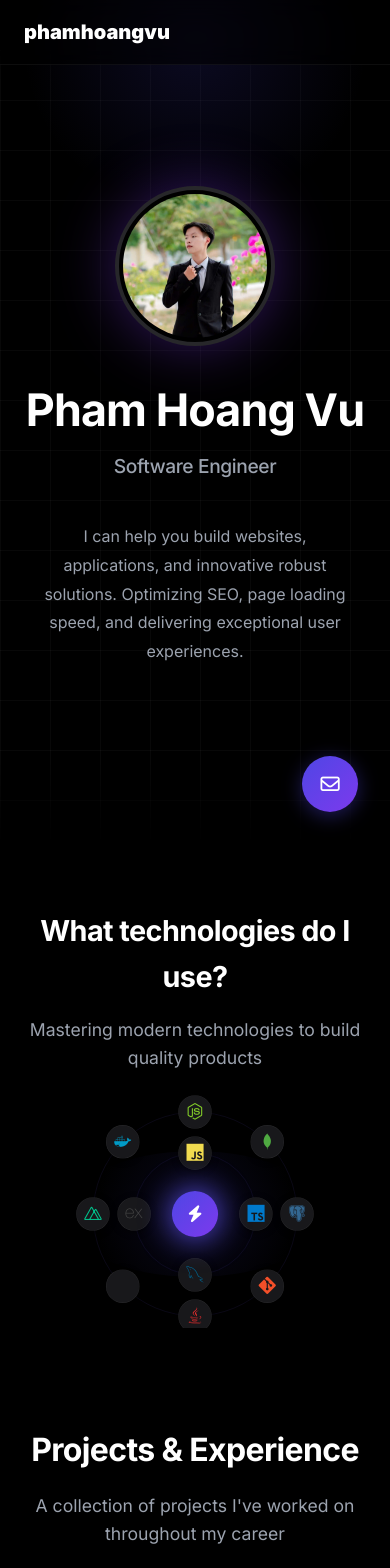
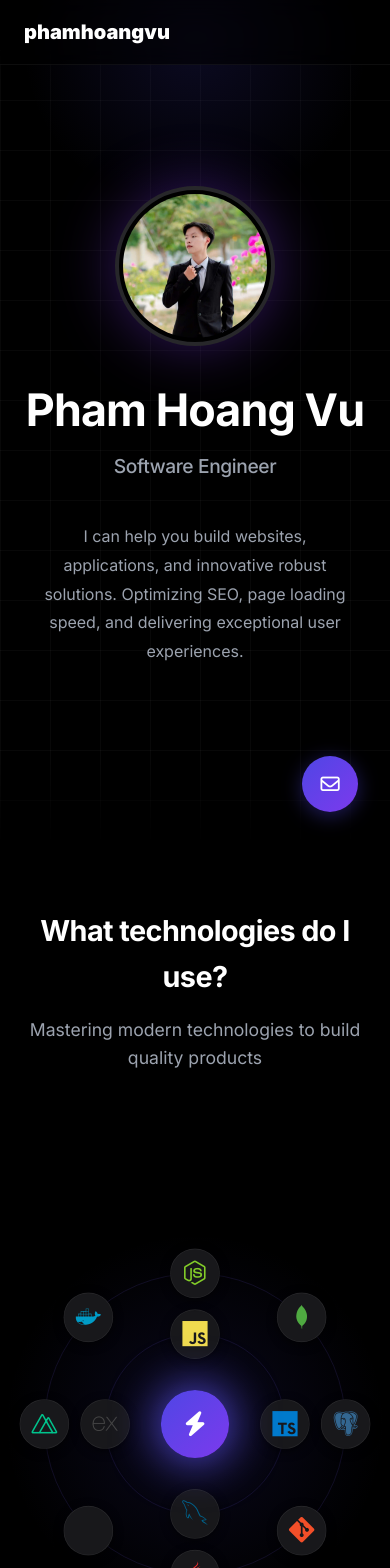
Before and after one commit to phamhoangvu2k7/Portfolio, a React (Vite) app in the folder frontend/: page / in a window 390 px wide. Shown: the top 1568 px of the page. Built offline with nearby package versions, Linux system fonts and the light colour scheme.

Commit message:
fix UI of mobile

```diff
--- a/frontend/src/index.css
+++ b/frontend/src/index.css
@@ -273,7 +273,8 @@ h4 {
   align-items: center;
   text-align: center;
   width: 100%;
-  overflow-x: hidden;
+  overflow: visible;
+  /* Ensure no internal scrollbars */
 }
 
 .orbital-header {
@@ -296,6 +297,7 @@ h4 {
   justify-content: center;
   position: relative;
   overflow: visible;
+  /* Ensure no internal scrollbars */
 }
 
 .orbit-scene {
@@ -516,11 +518,13 @@ h4 {
   .nav-links {
     gap: 1.5rem;
   }
+
   .orbit-scene {
     transform: scale(0.75);
     margin-top: -50px;
     margin-bottom: -50px;
   }
+
   .bento-grid {
     grid-template-columns: repeat(2, 1fr);
   }
@@ -530,30 +534,37 @@ h4 {
   .top-nav {
     padding: 1rem 1.5rem;
   }
+
   .nav-links {
-    display: none; /* Hide primary links on mobile for cleaner look */
+    display: none;
+    /* Hide primary links on mobile for cleaner look */
   }
+
   .hero-avatar {
     width: 220px;
     height: 220px;
     box-shadow: 0 0 60px rgba(124, 58, 237, 0.4);
   }
+
   .hero-name {
     font-size: 3.5rem;
   }
+
   .orbit-scene {
-    transform: scale(0.55);
-    margin-top: -60px;
-    margin-bottom: -80px;
-    height: 400px;
+    transform: scale(0.78);
+    margin-top: 0;
+    margin-bottom: -20px;
   }
+
   .orbital-section {
     padding: 4rem 5vw;
   }
+
   .bento-grid {
     grid-template-columns: 1fr;
     gap: 1.5rem;
   }
+
   .bento-header h2 {
     font-size: 2rem;
   }
@@ -563,26 +574,31 @@ h4 {
   .hero-name {
     font-size: 2.8rem;
   }
+
   .hero-avatar {
     width: 160px;
     height: 160px;
   }
+
   .orbit-scene {
-    transform: scale(0.42);
-    margin-top: -40px;
-    margin-bottom: -100px;
-    height: 300px;
+    transform: scale(0.62);
+    margin-top: 10px;
+    margin-bottom: 0px;
   }
+
   .orbital-header {
     margin-bottom: 2rem;
   }
+
   .orbital-header h2 {
     font-size: 1.8rem;
   }
+
   .hero-description {
     font-size: 1rem;
     padding: 0 1rem;
   }
+
   .primary-button {
     padding: 0.8rem 2rem;
     font-size: 1rem;
```
